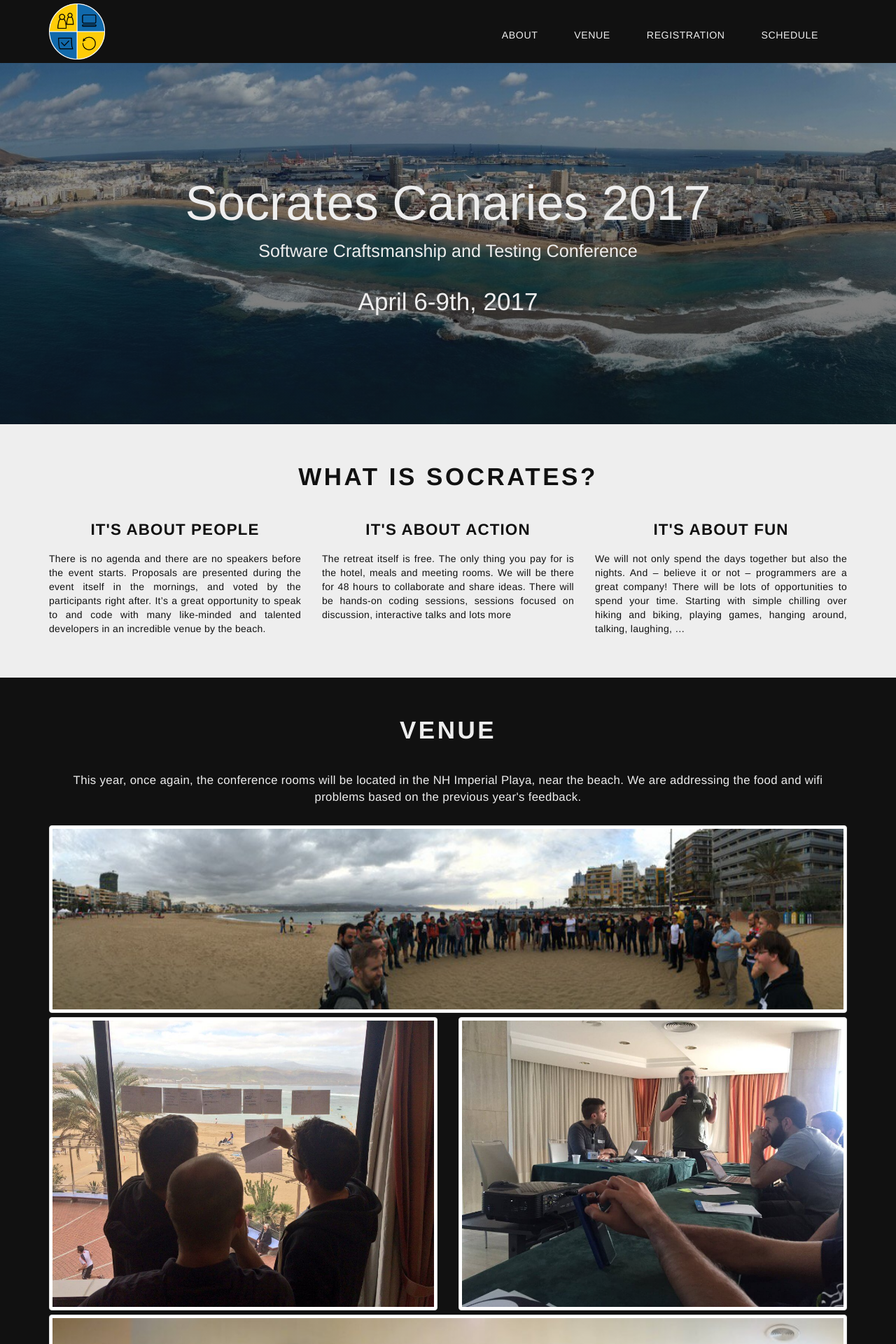
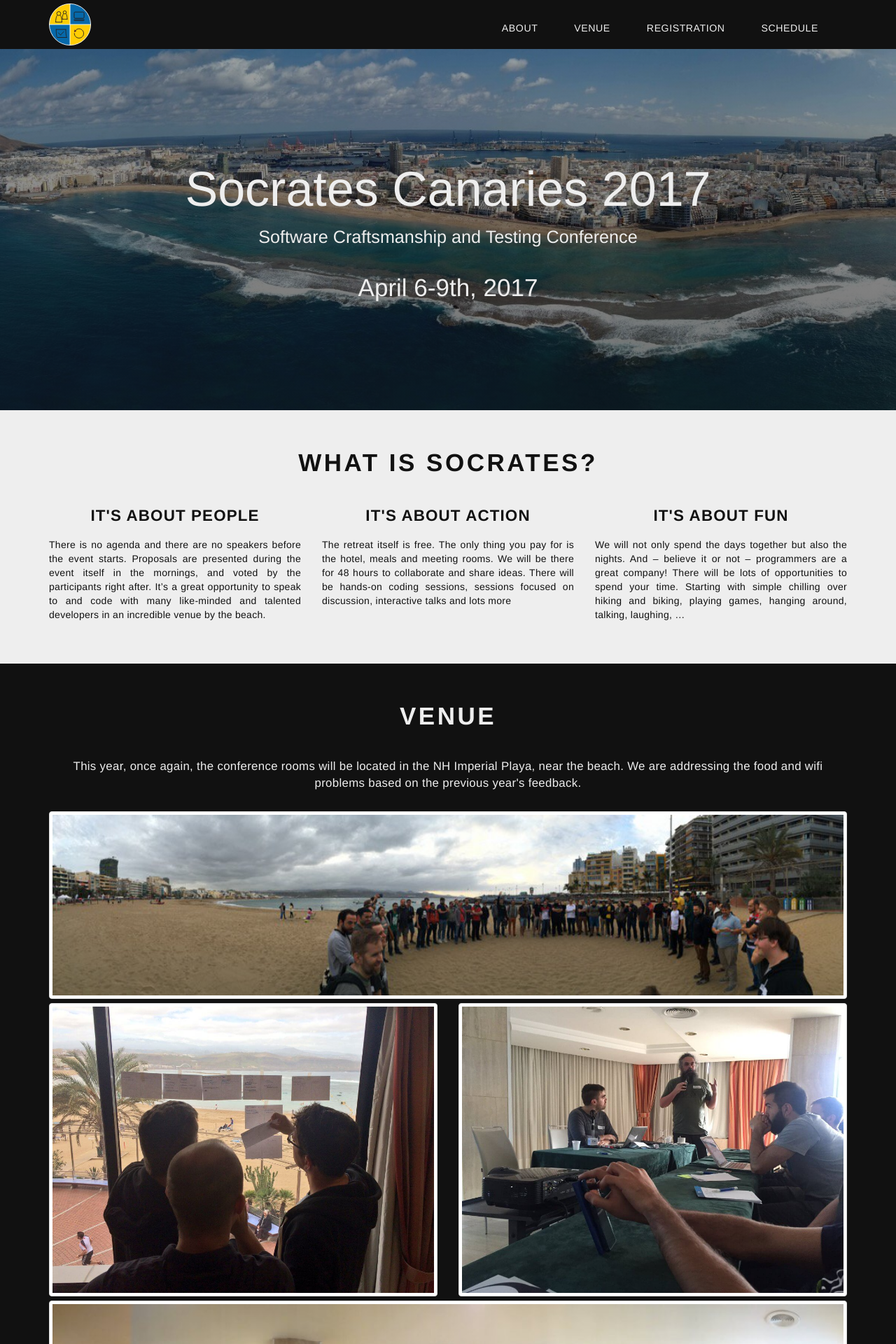
Before and after one commit to Suui/Socracan, a Jekyll site: the page built from home.html, in a window 1280 px wide. Shown: the top 1920 px of the page at 70% size. Built offline with Jekyll 4.4.1, drawn with Linux system fonts in a browser that asks for light colours.

Commit message:
SVG logo

```diff
--- a/_includes/header.html
+++ b/_includes/header.html
@@ -12,7 +12,7 @@
                                 <span class="icon-bar"></span>
                             </button>
                             <a class="navbar-brand" href="{{ site.baseurl }}/">
-                                <img src="/img/logo.png" alt="Logo">
+                                <img src="/img/logo.svg" alt="Logo">
                             </a>
                         </div>
 
--- a/css/global.css
+++ b/css/global.css
@@ -18,8 +18,8 @@
 }
 
 header .navbar-brand img {
-    width: 80px;
-    height: 80px;
+    width: 60px;
+    height: 60px;
 }
 
 header .navbar-default {
@@ -28,7 +28,7 @@
 }
 
 header .navbar-default .navbar-nav {
-    padding-top: 30px;
+    padding-top: 20px;
 }
 
 header .navbar-default .navbar-nav li a {
```
Also changed, not shown: img/logo.svg (added).
